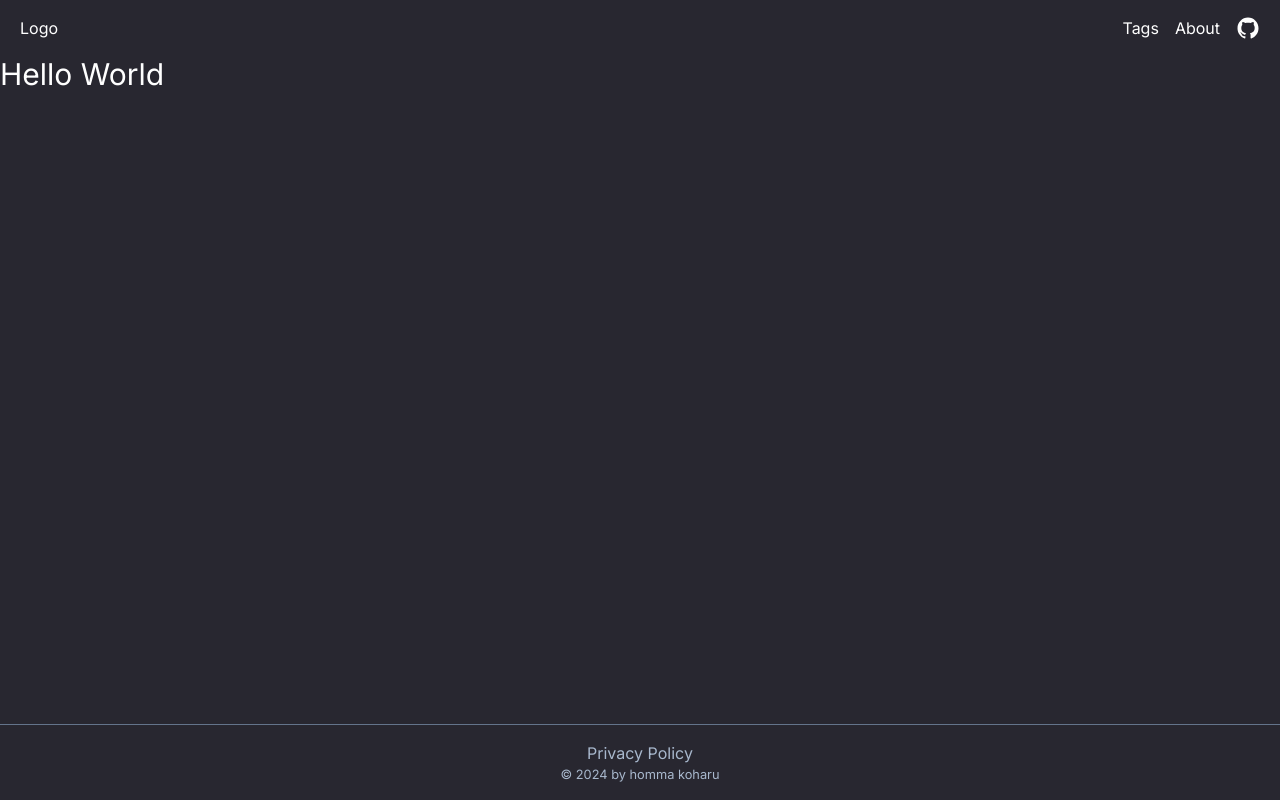
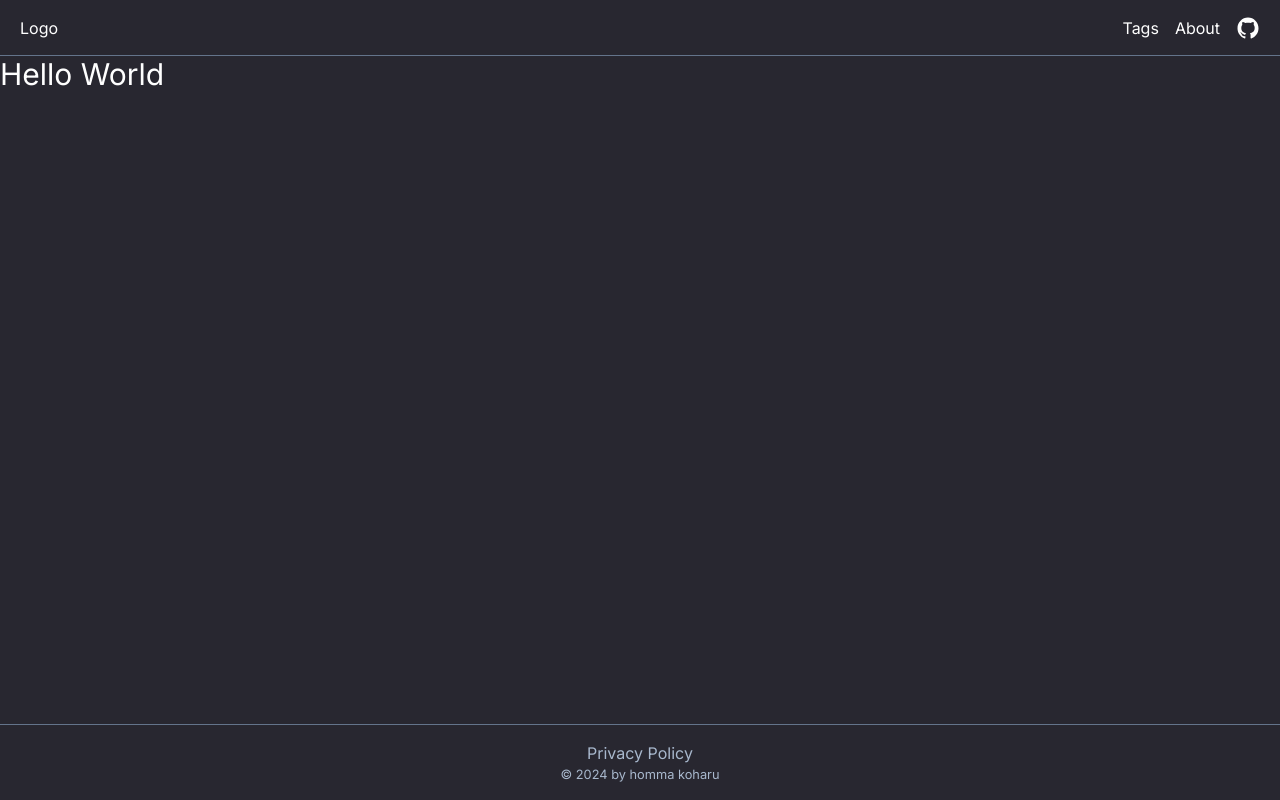
Before and after one commit to khomma0312/my-tech-blog, a Next.js app: page / in a window 1280 px wide. Built offline with nearby package versions, Linux system fonts and the light colour scheme.

Commit message:
feat: 記事内容を表示する部分の幅を微修正、ヘッダーを固定にするよう修正

```diff
--- a/app/posts/[slug]/page.tsx
+++ b/app/posts/[slug]/page.tsx
@@ -18,7 +18,7 @@ const Post = async ({ params }: Props) => {
   const content = await markdownToHtml(post.content || "");
 
   return (
-    <div className="mx-auto max-w-prose">
+    <div className="mx-auto max-w-[480px] md:max-w-prose py-8">
       <article className={styles.markdown}>{content}</article>
     </div>
   );
--- a/components/layouts/header/index.tsx
+++ b/components/layouts/header/index.tsx
@@ -18,7 +18,7 @@ const navItems = [
 
 const Header = () => {
   return (
-    <header className="flex justify-between items-center w-full h-14 p-5">
+    <header className="sticky top-0 flex justify-between items-center w-full h-14 p-5 border-b border-slate-500 bg-inherit">
       <a>Logo</a>
       <nav className="flex gap-4">
         {navItems.map((item) => (
```
